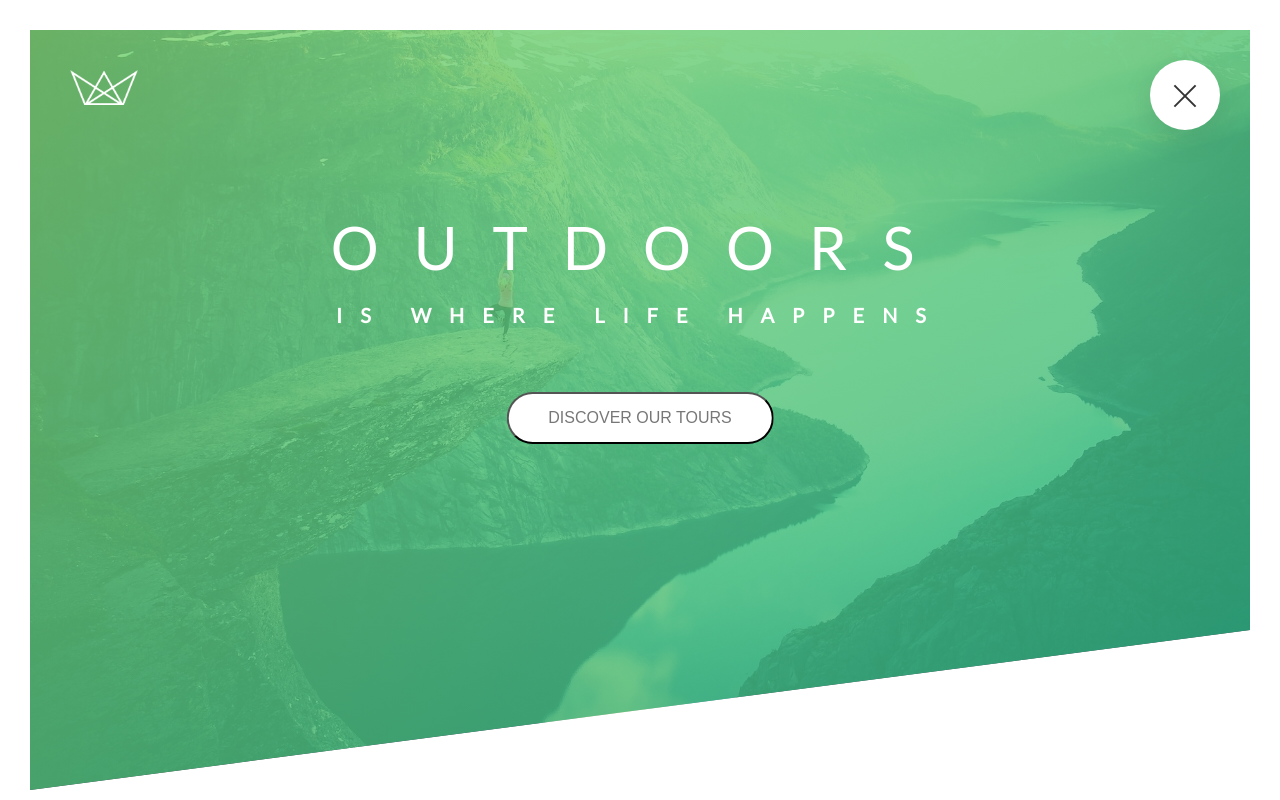
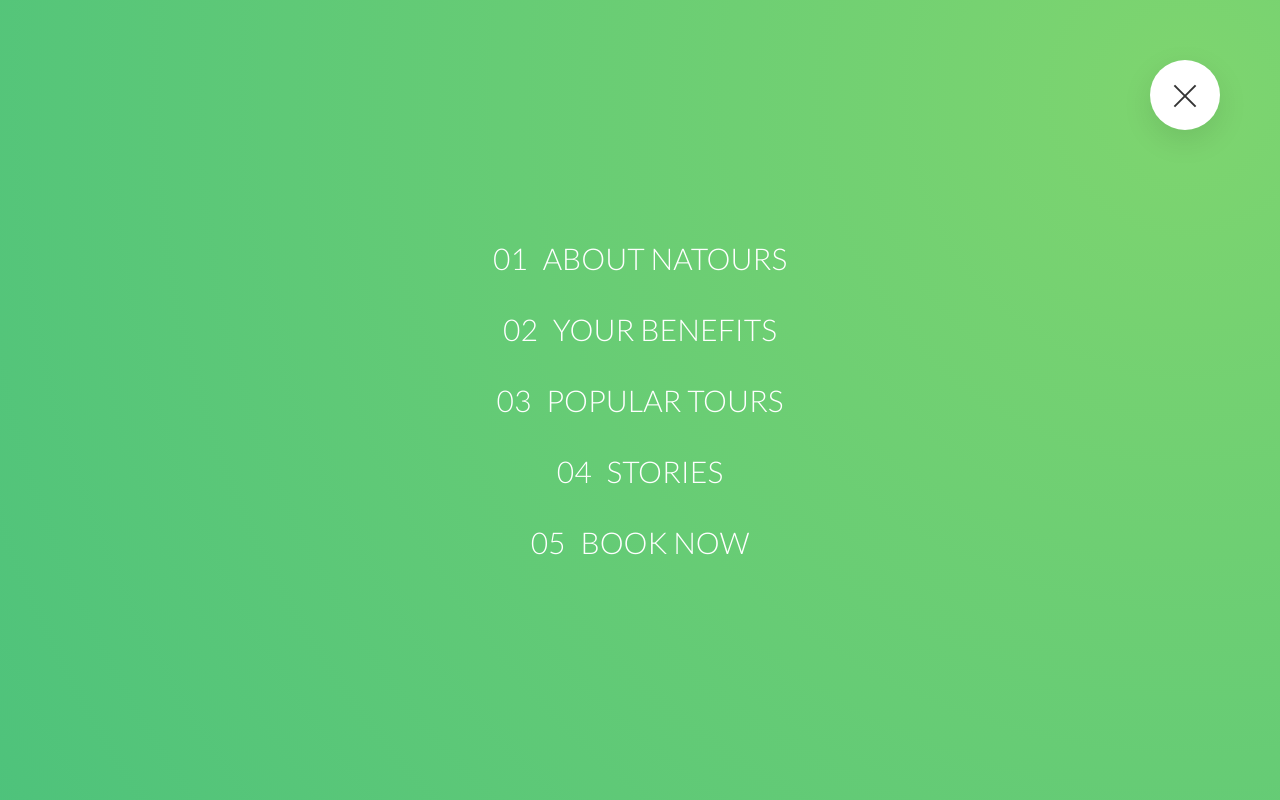
Before and after one commit to mslawins/natours, an Angular app: page / in a window 1280 px wide. Both pictures are taken after a click on the element 1185 px from the left and 95 px from the top of the page. Shown: the top 800 px of the page. Built offline with nearby package versions, Linux system fonts and the light colour scheme.

Commit message:
Add whole menu view mockup

```diff
--- a/src/app/menu/menu.component.html
+++ b/src/app/menu/menu.component.html
@@ -1,8 +1,16 @@
-<div class="menu-container" (click)="isMenuActive = !isMenuActive">
+<div class="menu-trigger" (click)="isMenuActive = !isMenuActive">
   <div class="top-line" [@topLineState]="getMenuState()"></div>
   <div class="middle-line" [@middleLineState]="getMenuState()"></div>
   <div class="bottom-line" [@bottomLineState]="getMenuState()"></div>
 </div>
 
-<div *ngIf="isMenuActive">
+<div *ngIf="isMenuActive" class="menu-container" [@menuContainer]="getMenuState()">
 </div>
+
+<ul class="list" *ngIf="isMenuActive">
+  <li class="list-element"><span>01</span>About Natours</li>
+  <li class="list-element"><span>02</span>Your benefits</li>
+  <li class="list-element"><span>03</span>Popular tours</li>
+  <li class="list-element"><span>04</span>Stories</li>
+  <li class="list-element"><span>05</span>Book now</li>
+</ul>
--- a/src/app/menu/menu.component.scss
+++ b/src/app/menu/menu.component.scss
@@ -1,7 +1,7 @@
 @import 'src/app/resources';
 
-.menu-container {
-  z-index: 10;
+.menu-trigger {
+  z-index: 100;
 
   position: fixed;
   top: 6rem;
@@ -33,3 +33,46 @@
   .top-line { top: -5px; }
   .bottom-line { top: 5px; }
 }
+
+.menu-container {
+  z-index: 10;
+
+  position: fixed;
+  top: 6rem;
+  right: 6rem;
+
+  width: 7rem;
+  height: 7rem;
+
+  border-radius: 50%;
+
+  background-image: radial-gradient($color-primary-light, $color-primary-dark);
+}
+
+.list {
+  @include absolute-center();
+  z-index: 50;
+
+  list-style: none;
+  text-transform: uppercase;
+
+  font-size: 3rem;
+  font-weight: 300;
+  color: white;
+
+  display: flex;
+  align-items: center;
+  flex-direction: column;
+
+  .list-element {
+    cursor: pointer;
+    padding: 1rem 2rem;
+
+    span { margin-right: 1.5rem; }
+
+    &:hover {
+      color: $color-primary;
+      background-color: white;
+    }
+  }
+}
--- a/src/app/menu/menu.component.ts
+++ b/src/app/menu/menu.component.ts
@@ -14,8 +14,7 @@
       position: 'relative',
       top: '3px'
     })),
-    transition('* => active', animate('200ms')),
-    transition('active => *', animate('200ms'))
+    transition('* => *', animate('200ms')),
   ]),
 
   trigger('middleLineState', [
@@ -23,8 +22,7 @@
       transform: 'scale(0)',
       'transform-origin': 'right'
     })),
-    transition('* => active', animate('80ms')),
-    transition('active => *', animate('80ms'))
+    transition('* => *', animate('80ms')),
   ]),
 
   trigger('bottomLineState', [
@@ -33,8 +31,14 @@
       position: 'relative',
       top: '-1px'
     })),
-    transition('* => active', animate('200ms')),
-    transition('active => *', animate('200ms'))
+    transition('* => *', animate('200ms')),
+  ]),
+
+  trigger('menuContainer', [
+    state('active', style({
+      transform: 'scale(50)',
+    })),
+    transition('* => *', animate('600ms cubic-bezier(.8, .01, .55, .72)')),
   ]),
 ]
 
--- a/src/styles.scss
+++ b/src/styles.scss
@@ -1,4 +1,4 @@
-@import url('https://fonts.googleapis.com/css?family=Lato');
+@import url('https://fonts.googleapis.com/css?family=Lato:300,400');
 @import 'src/app/resources';
 
 * {
```
